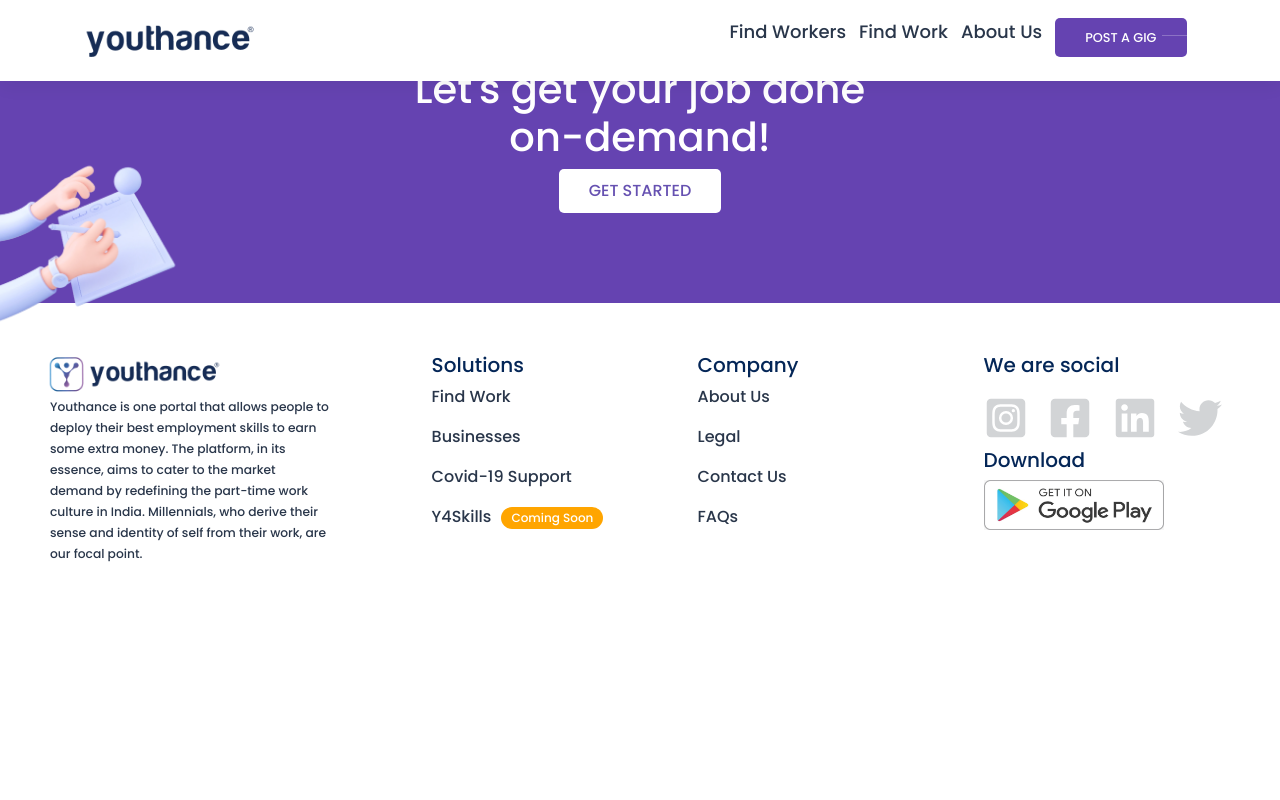
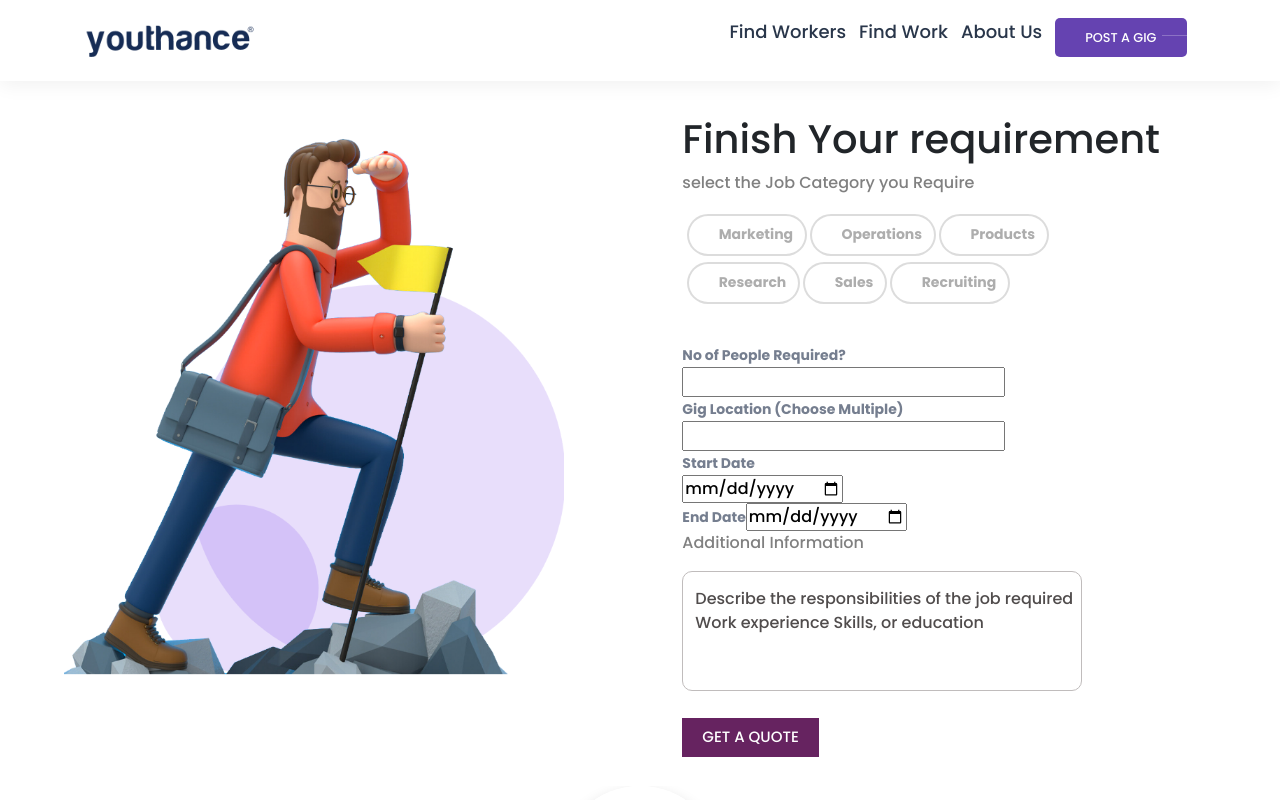
Before and after one commit to singhdeepanshu/youthance, a React (Create React App) app: page /findWorker in a window 1280 px wide. Shown: the top 800 px of the page. Built offline with nearby package versions, Linux system fonts and the light colour scheme.

Commit message:
added some forms

```diff
--- a/src/App.js
+++ b/src/App.js
@@ -13,6 +13,7 @@
 import Patch from './components/Patch'
 import ContactUs from './pages/ContactUs'
 import Faqs from './pages/Faq'
+import FindWorker from './pages/FindWorker'
 
 
 export default function App() {
@@ -20,7 +21,7 @@
         <div>
             <Navbar />
             <Switch >
-                <Route exact path="/formpage-a" component={FormpageA} />
+                <Route exact path="/findWorker" component={FindWorker} />
                 <Route exact path="/" component={Homepage} />
                 <Route exact path="/formpage-b" component={FormpageB} />
                 <Route exact path="/find-work" component={Findwork} />
--- a/src/components/Formbuttons.jsx
+++ b/src/components/Formbuttons.jsx
@@ -2,7 +2,7 @@
 import mile from '../images/Milestone.png'
 export default function Formbuttons() {
     return (
-        <div >
+        <div>
             <img className="milestone" src={mile}></img>
             <div className="pos">
                 <h1>Finish Your requirement</h1>
@@ -20,7 +20,7 @@
               </div>
 
                 <p className="t-area-p" style={{color:'grey'}}>Additional Information</p>
-                <textarea className="t-area" type="text" placeholder="Describe the responsibilities of the job required Work experience Skills, or education"></textarea>
+                  <textarea className="t-area" type="text" placeholder="Describe the responsibilities of the job required Work experience Skills, or education"></textarea>
                 <br></br>
                 <button className="t-area-button">GET A QUOTE </button>
                 </div>
--- a/src/components/Navbar.jsx
+++ b/src/components/Navbar.jsx
@@ -3,6 +3,7 @@
 import { GiHamburgerMenu } from 'react-icons/gi'
 import logo from '../images/logo.png';
 import '../pages/styles.css';
+import FindWorker from '../pages/FindWorker';
 
 export default function Navbar() {
 
@@ -21,7 +22,7 @@
                 <ul className="nav-links"
                     style={{ transform: open ? "translateX(0px)" : "" }}>
                     {/* <li className="find">Find Workers</li> */}
-                    <Link className="navLink" style={{ textDecoration: 'none', color: '#29364A' }} to="./" > <li>Find Workers</li></Link>
+                    <Link className="navLink" style={{ textDecoration: 'none', color: '#29364A' }} to="findWorker" > <li>Find Workers</li></Link>
                     <Link className="navLink" style={{ textDecoration: 'none', color: '#29364A' }} to="find-work" > <li>Find Work</li></Link>
                     <Link className="navLink" style={{ textDecoration: 'none', color: '#29364A' }} to="about" > <li>About Us</li></Link>
                     <Link className="navLink" to="" style={{ textDecoration: 'none', color: '#29364A' }} to="/post-a-gig">
--- a/src/pages/FindWorker.jsx
+++ b/src/pages/FindWorker.jsx
@@ -1,9 +1,95 @@
 import React from 'react'
+import Cards1 from '../components/Cards1';
+import Slider from '../components/Slider';
+import mileStone from '../images/Milestone.png'
+const FindWorker = () => {
 
-const FindWorker = () => {
+    // const [value, setvalue] = useState({
+    //     jobCategory:"",
+    //     noOfPeople:"",
+    //     location:[],
+    //     startDate:"",
+    //     endDate: "",
+    //     description: "",
+    //     redirect: false,
+    //     success:false,
+    //     error:true
+    // });
+    const onSubmit = () => (
+        <>
+
+        </>
+    )
+
+    const handleChange = () => (
+        <>
+
+        </>
+    )
+    const findWorkerForm = () =>(
+        <>
+            <div style={{marginTop:"4rem"}}>
+            <img className="milestone" src={mileStone}></img>
+            <div className="pos">
+                <h1>Finish Your requirement</h1>
+                <p style={{color:'grey'}}>select the Job Category you Require</p>
+              <div className="boxes">
+              <ul className="ks-cboxtags">
+                <li><input type="checkbox" id="one" value="Marketing"/><label for="one">Marketing</label></li>
+                <li><input type="checkbox" id="two" value="Operations"/><label for="two">Operations</label></li>
+                <li><input type="checkbox" id="three" value="Products"/><label for="three">Products</label></li>
+                <br></br>
+                <li><input type="checkbox" id="four" value="Research"/><label for="four">Research</label></li>
+                <li><input type="checkbox" id="five" value="Sales"/><label for="five">Sales</label></li>
+                <li><input type="checkbox" id="six" value="Recruiting"/><label for="six">Recruiting</label></li>
+              </ul>
+              </div>
+              <div>
+                <div>
+                    <label htmlFor="">No of People Required?</label><br/>
+                    <input type="text" name="" id=""/>
+                </div>
+                <div>
+                    <label htmlFor="">Gig Location (Choose Multiple)</label><br/>
+                    <input type="text" name="" id=""/>
+                </div>
+              </div>
+                <div>
+                    <div>
+                        <label htmlFor="">Start Date</label><br/>
+                        <input type="date" name="" id=""/>
+                    </div>
+                    <div>
+                        <label htmlFor="">End Date</label>
+                        <input type="date" name="" id=""/>
+                    </div>
+                </div>
+
+
+                <p className="t-area-p" style={{color:'grey'}}>Additional Information</p>
+                <textarea className="t-area" type="text" placeholder="Describe the responsibilities of the job required Work experience Skills, or education"></textarea>
+                <br></br>
+                <button className="t-area-button">GET A QUOTE </button>
+                </div>
+        </div>
+        </>
+    )
+    const successMessage = () => (
+        <>
+
+        </>
+    )
+    const errorMessage = () => (
+        <></>
+    )
+
     return (
         <>
-
+            {findWorkerForm()}
+            {successMessage()}
+            {errorMessage()}
+            <Slider />
+            <Cards1 />
         </>
     )
 }
```
